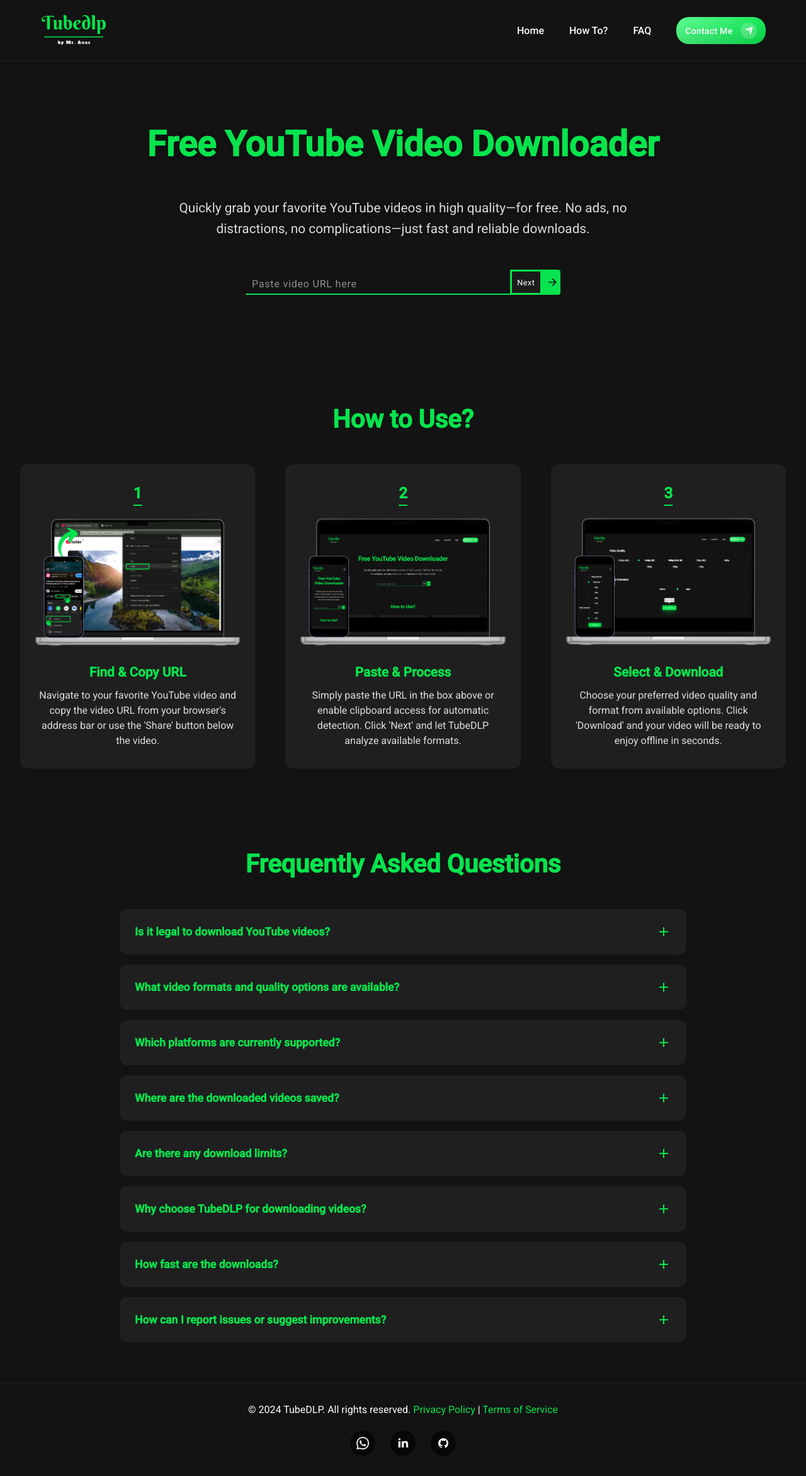
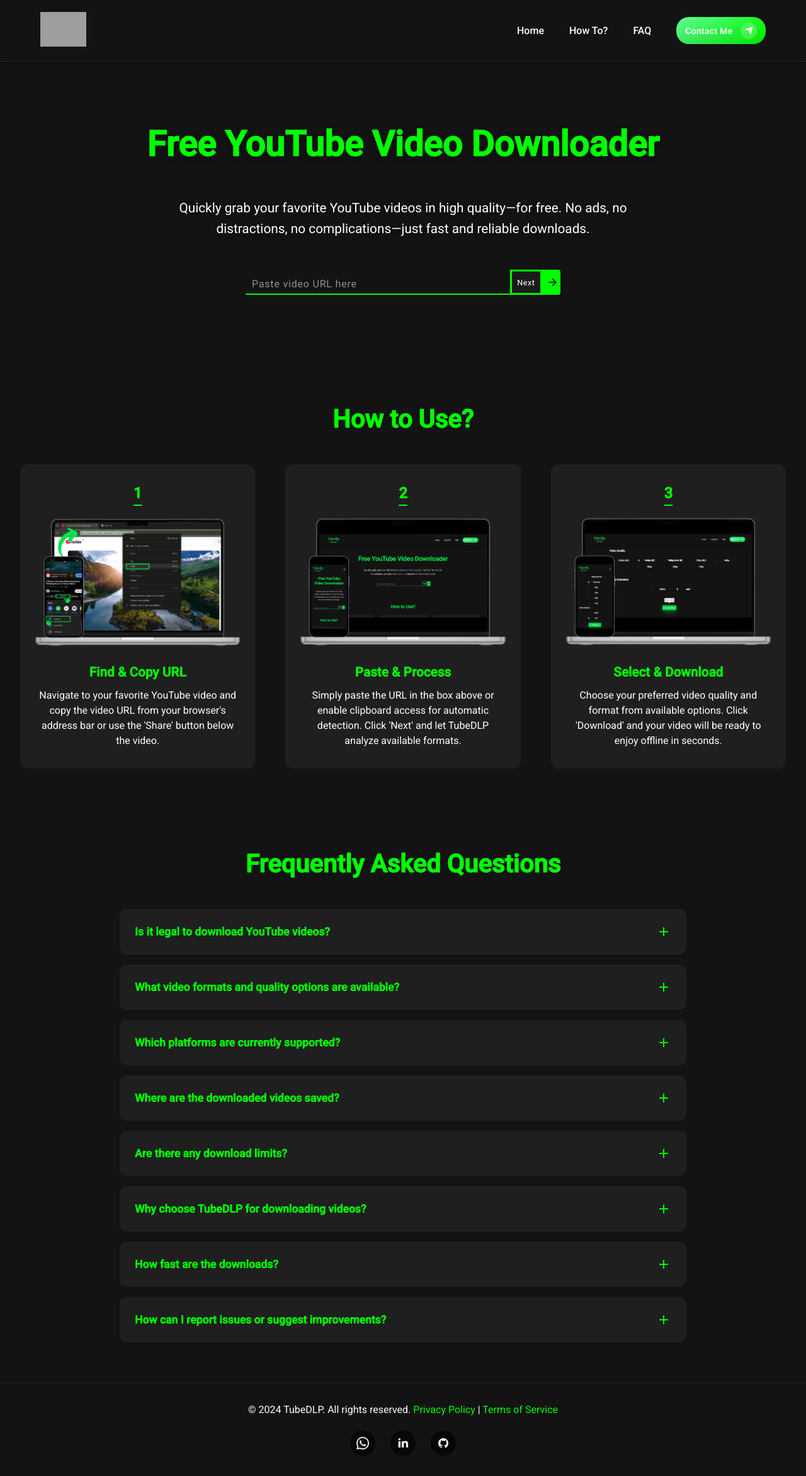
Before and after one commit to Mr-Anas608/TubeDLP, a Flask app: page / in a window 1280 px wide. Shown: the whole page at 63% size. Run offline with Flask 3, Linux system fonts and the light colour scheme; grey boxes are pictures that could not be loaded.

Commit message:
updated brand, and some functionality

```diff
--- a/app.py
+++ b/app.py
@@ -6,10 +6,15 @@
 import os, urllib.parse
 from downloader import is_valid_url, get_download_options
 from flask_cors import CORS
+from functools import wraps
+from datetime import datetime, timedelta
+import time
+import random  # Added for random sleep in rate limiter
 
 app = Flask(__name__)
 CORS(app)
 
+# Session configuration
 app.config.update({
     'SESSION_TYPE': 'filesystem',
     'SECRET_KEY': 'Mr_anas123',
@@ -40,14 +45,41 @@
     response.headers['Cross-Origin-Resource-Policy'] = 'cross-origin'
     return response
 
+# In-memory rate limiter setup
+request_history = {}
+RATE_LIMIT = 10  # Max requests per time window
+TIME_WINDOW = 300  # Time window in seconds (5 minutes)
 
+def rate_limit(f):
+    @wraps(f)
+    def decorated_function(*args, **kwargs):
+        ip = request.remote_addr
+        now = datetime.now()
+
+        # Clean up old entries
+        request_history[ip] = [t for t in request_history.get(ip, []) if now - t < timedelta(seconds=TIME_WINDOW)]
+
+        if len(request_history.get(ip, [])) >= RATE_LIMIT:
+            return jsonify({
+                "error": "Rate limit exceeded. Please try again in a few minutes.",
+                "retry_after": TIME_WINDOW
+            }), 429
+
+        # Add current request time
+        request_history.setdefault(ip, []).append(now)
+
+        # Optional: Add random delay to prevent scraping automation
+        time.sleep(random.uniform(1, 3))
+
+        return f(*args, **kwargs)
+    return decorated_function
 
 @app.route('/')
 def index():
     return render_template('index.html')
 
-
 @app.route('/validate_url', methods=["POST"])
+@rate_limit  # Apply rate limiting to this route
 def validate_url():
     data = request.get_json()
     url = data.get("url")
@@ -58,33 +90,29 @@
     if not valid:
         return jsonify({"valid": False, "error": "Invalid URL."})
 
-    # Get options here and store in session
     try:
         options = get_download_options(url)
-        options = json.loads(json.dumps(options, default=str))  # Ensure serializable
+        options = json.loads(json.dumps(options, default=str))
 
-        # Check if formats are available
         has_video = options.get('available_v_resolutions') and len(options['available_v_resolutions']) > 0
         has_audio = options.get('available_a_extensions') and len(options['available_a_extensions']) > 0
 
         if not (has_video or has_audio):
-            return jsonify({"valid": False, "error": "URL not supported!, Please try again or use different URL."})
+            return jsonify({"valid": False, "error": "URL not supported! Please try again or use a different URL."})
 
-        # Store in session if valid
         session['options'] = options
         return jsonify({"valid": True, "error": None})
 
     except Exception as e:
-        return jsonify({"valid": False, "error": "URL not supported!, Please try again or use different URL."})
-
+        return jsonify({"valid": False, "error": "URL not supported! Please try again or use a different URL."})
 
 @app.route('/download-options', methods=["GET"])
+@rate_limit  # Apply rate limiting here as well
 def download_opt():
     url = request.args.get("url")
     if not url or not is_valid_url(url):
         return redirect(url_for("index"))
 
-    # Use options from session instead of fetching again
     options = session.get('options')
     if not options:
         return redirect(url_for("index"))
@@ -99,7 +127,7 @@
         headers = {
             'User-Agent': 'Mozilla/5.0 (Windows NT 10.0; Win64; x64) AppleWebKit/537.36',
             'Accept': '*/*',
-            'Accept-Encoding': 'identity',
+            # 'Accept-Encoding': 'identity',
             'Range': 'bytes=0-'
         }
 
--- a/static/style/base.css
+++ b/static/style/base.css
@@ -1,5 +1,5 @@
 :root {
-    --primary: #07E44D;
+    --primary: #00FF00 ;
     --dark: #131313;
     --darker: #131313;
     --darkest: #070707;
@@ -95,7 +95,7 @@
 .contact-button {
     font-family: inherit;
     font-size: clamp(13px, 1.5vw, 14px);
-    background: linear-gradient(135deg, #5eff91 0%, #07E44D 100%);
+    background: linear-gradient(135deg, #5eff91 0%, #00FF00  100%);
     color: white;
     padding: clamp(0.5em, 1.5vw, 0.6em) clamp(0.8em, 2vw, 1em);
     display: flex;
--- /dev/null
+++ b/static/style/brand.css
@@ -0,0 +1,67 @@
+/* Brand Colors */
+:root {
+    --primary: #00FF00;
+    --dark: #131313;
+    --darker: #131313;
+    --darkest: #070707;
+    --white: #fff;
+    --transition: all 0.3s ease;
+}
+
+/* Logo Styles */
+.logo {
+    display: inline-block;
+    transition: var(--transition);
+}
+
+.logo img {
+    height: 55px;
+    width: auto;
+    transition: var(--transition);
+}
+
+.logo:hover img {
+    transform: scale(1.05);
+}
+
+/* Logo text styles for fallback/accessibility */
+.logo-text {
+    font-family: 'Berkshire Swash', cursive;
+    color: var(--primary);
+    font-size: 2rem;
+    text-decoration: none;
+}
+
+.logo-subtext {
+    font-family: 'Alfa Slab One', cursive;
+    color: var(--white);
+    font-size: 0.9rem;
+    opacity: 0.9;
+}
+
+/* Ensure logo is visible on all backgrounds */
+.dark-bg .logo img {
+    filter: drop-shadow(0 2px 4px rgba(0, 0, 0, 0.2));
+}
+
+/* Logo container for proper spacing */
+.logo-container {
+    display: flex;
+    align-items: center;
+    gap: 1rem;
+}
+
+/* Responsive adjustments */
+@media (max-width: 768px) {
+    .logo img {
+        height: 45px;
+    }
+
+    .logo-text {
+        font-size: 1.75rem;
+    }
+
+    .logo-subtext {
+        font-size: 0.8rem;
+    }
+}
--- a/static/style/download-opt.css
+++ b/static/style/download-opt.css
@@ -1,6 +1,6 @@
 /* Base Layout */
 :root {
-  --primary-color: #07E44D;
+  --primary-color: #00FF00 ;
   --bg-dark: #131313;
   --bg-darker: #2a2e3c;
   --text-light: #fff;
--- a/static/style/index.css
+++ b/static/style/index.css
@@ -15,7 +15,7 @@
 .hero h1 {
   text-wrap: balance;
   text-align: center;
-  color: #07E44D;
+  color: #00FF00 ;
   font-size: clamp(2.3em, 5vw, 3.5em);
   font-weight: 800;
   line-height: 1.3;
@@ -29,7 +29,7 @@
   text-wrap: pretty;
   font-size: clamp(1.1em, 2vw, 1.3em);
   text-align: center;
-  color: rgba(255, 255, 255, 0.851);
+  color: #fff;
   line-height: 1.6;
   margin: 1rem auto 0;
   max-width: 800px;
@@ -83,7 +83,7 @@
 
 .inputbox input:valid~span,
 .inputbox input:focus~span {
-  color: #07E44D;
+  color: #00FF00 ;
   transform: translateX(-4px) translateY(-30px);
   font-size: 0.8em;
 }
@@ -94,7 +94,7 @@
   bottom: 0;
   width: 100%;
   height: 2px;
-  background: #07E44D;
+  background: #00FF00 ;
   border-radius: 4px 0 0 4px;
   transition: 0.5s;
   pointer-events: none;
@@ -115,9 +115,9 @@
   justify-content: flex-start;
   gap: 10px;
   cursor: pointer;
-  border: 3px solid #07E44D;
+  border: 3px solid #00FF00 ;
   border-radius: 0 4px 4px 0;
-  background-color: #07E44D;
+  background-color: #00FF00 ;
   margin-left: -1px;
   position: relative;
   overflow: hidden;
@@ -173,7 +173,7 @@
 .loadingtext {
   text-align: center;
   margin-top: 1rem;
-  color: #07E44D;
+  color: #00FF00 ;
 }
 
 .loadingtext p::after {
@@ -221,7 +221,7 @@
 }
 
 .how-to-use h2 {
-  color: #07E44D;
+  color: #00FF00 ;
   font-size: clamp(2em, 4vw, 2.5em);
   margin-bottom: 3rem;
 }
@@ -243,7 +243,7 @@
 }
 
 .step-number {
-  color: #07E44D;
+  color: #00FF00 ;
   font-size: 1.5em;
   font-weight: 900;
   margin-bottom: 0.8rem;
@@ -265,13 +265,13 @@
 }
 
 .step h3 {
-  color: #07E44D;
+  color: #00FF00 ;
   font-size: 1.3em;
   margin-bottom: 0.8rem;
 }
 
 .step p {
-  color: rgba(255, 255, 255, 0.851);
+  color: #fff;
   font-size: 1em;
   line-height: 1.5;
 }
@@ -291,7 +291,7 @@
 }
 
 .faq-section h2 {
-  color: #07E44D;
+  color: #00FF00 ;
   font-size: clamp(2em, 4vw, 2.5em);
   margin-bottom: 3rem;
 }
@@ -324,7 +324,7 @@
   background: none;
   border: none;
   cursor: pointer;
-  color: #07E44D;
+  color: #00FF00 ;
   font-size: 1.1em;
   font-weight: 600;
   text-align: left;
@@ -338,7 +338,7 @@
 .faq-icon {
   min-width: 24px;
   height: 24px;
-  fill: #07E44D;
+  fill: #00FF00 ;
   transition: transform 0.3s ease;
 }
 
@@ -350,7 +350,7 @@
 }
 
 .faq-answer p {
-  color: rgba(255, 255, 255, 0.851);
+  color: #fff;
   line-height: 1.6;
   padding: 0 1.5rem 1.5rem;
   margin: 0;
--- a/templates/base.html
+++ b/templates/base.html
@@ -4,27 +4,44 @@
 <head>
     <meta charset="UTF-8">
     <meta name="viewport" content="width=device-width, initial-scale=1.0">
+
+    <!-- Primary Meta Tags -->
+    <title>TubeDLP - Free YouTube Video Downloader | No Ads, Fast & Simple</title>
+    <meta name="title" content="TubeDLP - Free YouTube Video Downloader | No Ads, Fast & Simple">
     <meta name="description"
-        content="Free video downloader for social media platforms. Download videos in high quality from YouTube, Facebook, Instagram, and more!">
+        content="Download YouTube videos in high quality for free. No ads, no complications - just fast, reliable downloads with multiple format options including 4K. Easy 3-step process: Copy, Paste, Download.">
+    <meta name="keywords"
+        content="YouTube downloader, video downloader, free video download, YouTube to MP4, high quality video download, no ads downloader">
+    <meta name="author" content="Mr. Anas">
+
+    <!-- Favicon -->
+    <link rel="apple-touch-icon" sizes="180x180" href="/static/images/apple-touch-icon.png">
+    <link rel="icon" type="image/png" sizes="32x32" href="/static/images/favicon-32x32.png">
+    <link rel="icon" type="image/png" sizes="16x16" href="/static/images/favicon-16x16.png">
+    <meta name="theme-color" content="#00FF00">
+
+    <!-- Fonts -->
+    <link
+        href="https://fonts.googleapis.com/css2?family=Berkshire+Swash&family=Alfa+Slab+One&family=Poppins:wght@400;600&family=Roboto:wght@400;500&display=swap"
+        rel="stylesheet">
+
+    <!-- Security Headers -->
+    <meta http-equiv="X-UA-Compatible" content="IE=edge">
+    <meta http-equiv="Content-Security-Policy" content="upgrade-insecure-requests">
     <meta http-equiv="Cross-Origin-Embedder-Policy" content="unsafe-none">
     <meta http-equiv="Cross-Origin-Opener-Policy" content="unsafe-none">
-    <meta name="viewport" content="width=device-width, initial-scale=1.0">
-    <link rel="icon" href="/static/images/logo.png">
-
-    <link href="https://fonts.googleapis.com/css2?family=Poppins:wght@400;600&family=Roboto:wght@400;500&display=swap"
-        rel="stylesheet">
 
 
+    <!-- Stylesheets -->
     <link rel="stylesheet" href="/static/style/base.css">
+    <link rel="stylesheet" href="/static/style/brand.css">
     {% block style %}
     {% endblock style %}
-
-    <title>{% block title %}TubeDLP - Free Video Downloader{% endblock %}</title>
 </head>
 
 <body>
     <nav class="navbar">
-        <a href="/" class="logo"><img src="/static/images/logo.png" alt="TubeDLP Logo"></a>
+        <a href="/" class="logo"><img src="/static/images/" alt="TubeDLP Logo"></a>
         <button class="menu-toggle" aria-label="Toggle menu">☰</button>
         <ul class="navbar-menu">
             <li><a href="/">Home</a></li>
@@ -83,6 +100,34 @@
             menu.classList.toggle('active');
         });
     </script>
+
+    <!-- JSON-LD Structured Data -->
+    <script type="application/ld+json">
+    {
+      "@context": "https://schema.org",
+      "@type": "WebApplication",
+      "name": "TubeDLP",
+      "url": "https://tubedlp.onrender.com/",
+      "applicationCategory": "MultimediaApplication",
+      "offers": {
+        "@type": "Offer",
+        "price": "0",
+        "priceCurrency": "USD"
+      },
+      "description": "Free YouTube video downloader with no ads. Download videos in high quality including 4K. Fast, simple, and reliable.",
+      "creator": {
+        "@type": "Person",
+        "name": "Mr. Anas"
+      },
+      "featureList": [
+        "High quality video downloads",
+        "Multiple format options",
+        "No advertisements",
+        "Fast processing",
+        "Browser-based solution"
+      ]
+    }
+    </script>
 </body>
 
 </html>
```
Also changed, not shown: downloader.py (+53 -15 lines), static/images/apple-touch-icon.png (added), static/images/apple-touch-icon.svg (added), static/images/favicon-16x16.png (added), static/images/favicon-16x16.svg (added), static/images/favicon-32x32.png (added), static/images/logo.png, static/images/logo.svg (added), 2 other files.
